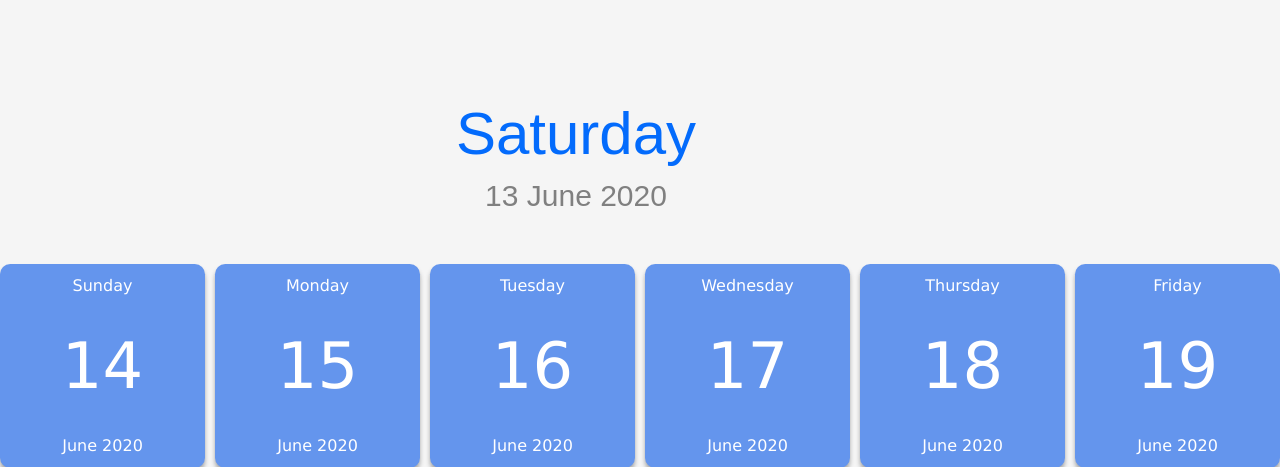
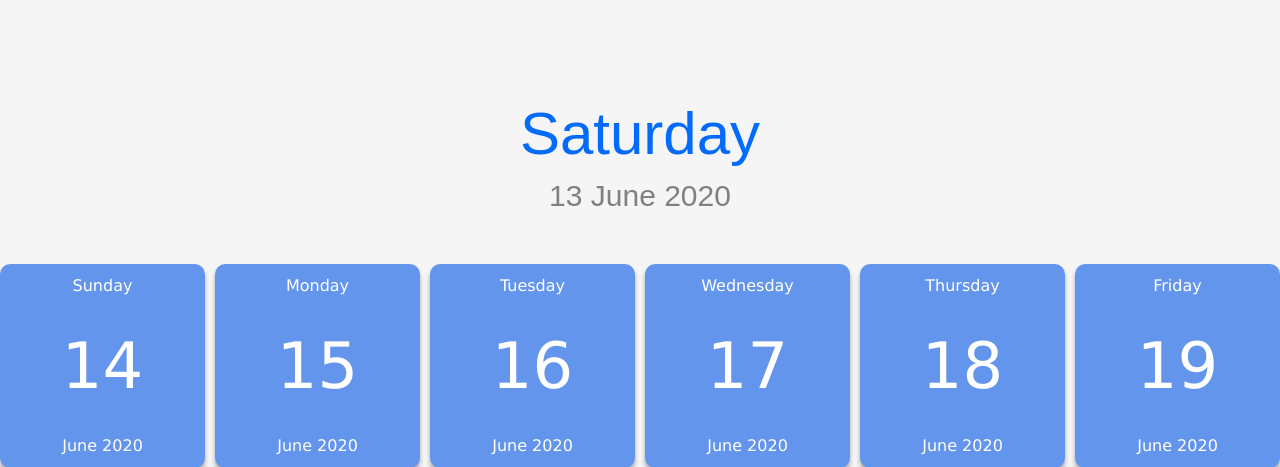
Before and after one commit to 10nayan/abcdit, a Flask app: page /calender in a window 1280 px wide. Shown: the top 467 px of the page. Run offline with Flask 2, Linux system fonts and the light colour scheme; some libraries are stand-ins or nearby versions.

Commit message:
Update calender.css

```diff
--- a/static/styles/calender.css
+++ b/static/styles/calender.css
@@ -5,7 +5,7 @@ body{
 position:fixed;
 text-align: center;
 top:20%;
-left:45%;
+left:50%;
 transform:translate(-50%,-50%);width:300px;
 }
 h1{
```
